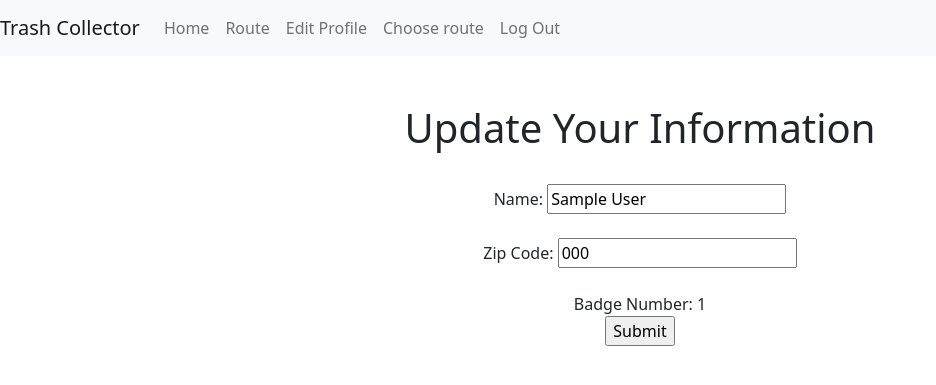
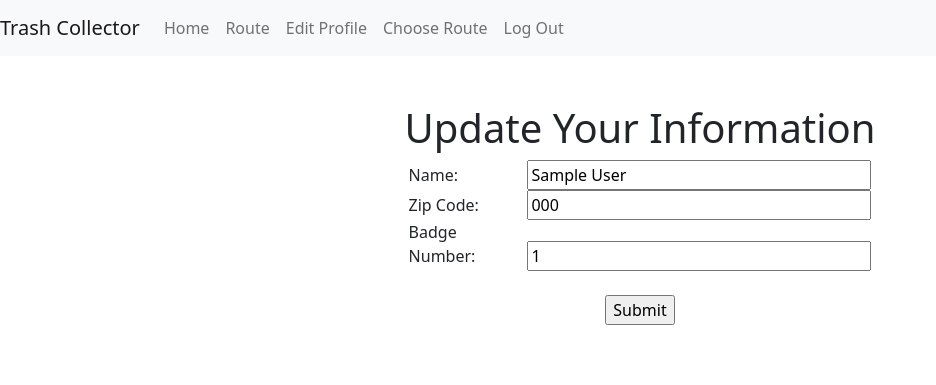
Before and after one commit to cmattox4846/trashcollector, a Django app: page /employees/edit_profile/ in a window 1280 px wide. Shown: the top 385 px of the page, without its empty margins (0-936 px from the left). Run offline with Django 3.2, Linux system fonts and the light colour scheme; a user stored in the database is signed in; tables that the repository leaves empty hold one stand-in row (values such as "Sample post").

Commit message:
mvp  complete minus bootstrap

```diff
--- a/trash_collector/employees/templates/employees/edit_profile.html
+++ b/trash_collector/employees/templates/employees/edit_profile.html
@@ -5,18 +5,40 @@
 {% block header %} Update Your Information {% endblock %}
 
 {% block content %}
-<br />
-<form action="{% url 'employees:edit_profile' %}" method="post">
-    {% csrf_token %}
-    Name: <input type="text" name="name" id="name" value="{{logged_in_employee.name}}">
-    <br />
-    <br />
-    Zip Code: <input type="text" name="zip_code" id="zip_code" value="{{logged_in_employee.zip_code}}">
-    <br />
-    <br />
-    Badge Number: {{logged_in_employee.badge_number}}
-    <br />
-    <input type="submit" value="Submit">
-</form>
+ <div class="container" >
+
+
+
+                    <form class="form-horizontal" action="{% url 'employees:edit_profile' %}" method="post">
+                        {% csrf_token %}
+                <div class="form-group" >
+                    <label align ="left" class = "col-2"  for ='name'>Name:</label>
+                    <input align ="left" type="text" class = "col-6"  name="name" id="name" value="{{logged_in_employee.name}}">
+
+                </div>
+
+                <div class="form-group">
+                    <label align ="left" class = "col-2" for ='zip_code'>Zip Code:</label>
+                    <input align ="left"  type="text"class = "col-6" name="zip_code" id="zip_code" value="{{logged_in_employee.zip_code}}">
+
+                </div>
+
+                <div class="form-group">
+                    <label  align= "left" class = "col-2"  for ='badge_number'>Badge Number:</label>
+                    <input align ="left" class = "col-6" type="text" name="badge_number" id="badge_number" value="{{logged_in_employee.badge_number}}" readonly>
+
+                </div>
+                <div class="form-group">
+                    <div class = "col-md-4">
+                        <br>
+                <input type="submit" value="Submit">
+                </div>
+            </div>
+
+            </form>
+
+
+
+        </div>
 
 {% endblock %}
--- a/trash_collector/employees/templates/employees/employee_base.html
+++ b/trash_collector/employees/templates/employees/employee_base.html
@@ -4,5 +4,5 @@
     <a class="nav-item nav-link" href="{% url 'employees:index' %}">Home</a>
     <a class="nav-item nav-link" href="{% url 'employees:route' %}">Route</a>
     <a class="nav-item nav-link" href="{% url 'employees:edit_profile' %}">Edit Profile</a>
-    <a class="nav-item nav-link" href="{% url 'employees:choose_route' %}">Choose route</a>
+    <a class="nav-item nav-link" href="{% url 'employees:choose_route' %}">Choose Route</a>
 {% endblock %}
--- a/trash_collector/employees/templates/employees/index.html
+++ b/trash_collector/employees/templates/employees/index.html
@@ -4,7 +4,7 @@
 
 {% block content %}
   {% if user.is_authenticated %}
-    Hello Employee {{ user.username }}!
+    <h2>Hello {{ user.username }}!</h2>
   {% else %}
     <p>You are at the employee index, but you are not logged in.</p>
     <a href="{% url 'login' %}">Log In</a>
--- a/trash_collector/employees/views.py
+++ b/trash_collector/employees/views.py
@@ -105,9 +105,15 @@ def choose_route(request):
             'logged_in_employee': logged_in_employee.name
         }
         return render(request, 'employees/choose_route.html', context)
-        # return HttpResponseRedirect(reverse('employees:choose_route', kwargs={'customer_service_day':customer_service_day}))
+
     else:
-        return render(request, 'employees/choose_route.html')
+        logged_in_user = request.user
+        logged_in_employee = Employee.objects.get(user=logged_in_user)
+        context = {
+
+            'logged_in_employee': logged_in_employee.name
+        }
+        return render(request, 'employees/choose_route.html',context)
 
 
 def index(request):
--- a/trash_collector/templates/base.html
+++ b/trash_collector/templates/base.html
@@ -8,7 +8,8 @@
   <body>
   {% if user.is_authenticated %}
   <nav class="navbar navbar-expand-lg navbar-light bg-light">
-    <a class="navbar-brand" href="#">Trash Collector</a>
+    <span class="navbar-brand mb-0 h1">Trash Collector</span>
+    <!-- <a class="navbar-brand" href="#">Trash Collector</a> -->
     <div class="navbar-nav">
     {% block navbar %}{% endblock %}
     <a class="nav-item nav-link" href="{% url 'logout' %}">Log Out</a>
```
Also changed, not shown: trash_collector/employees/templates/employees/choose_route.html (+8 -4 lines).
